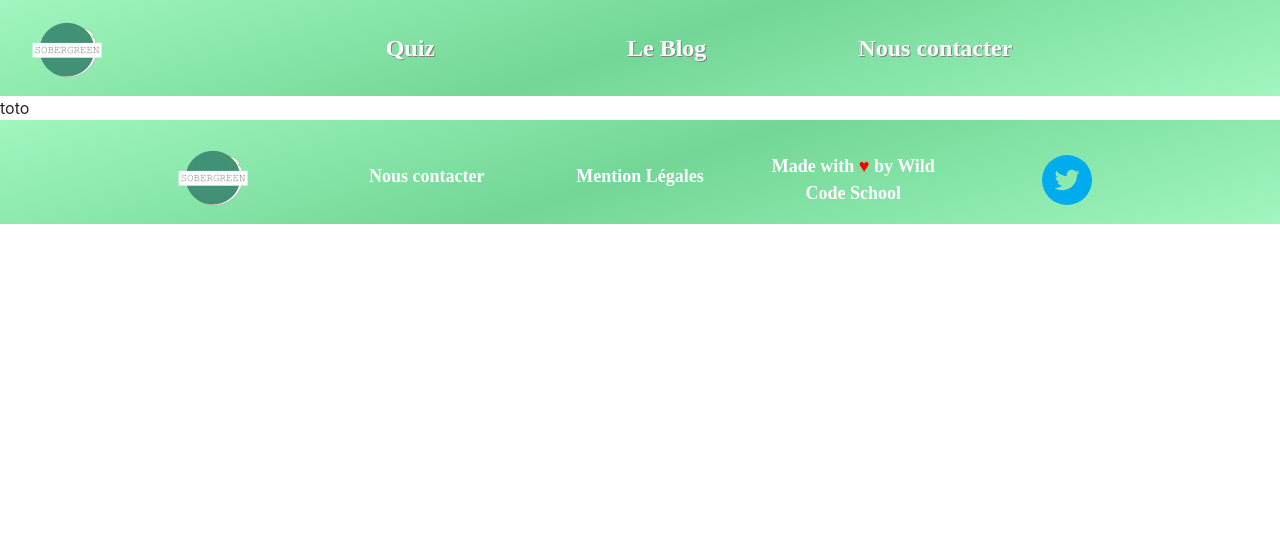
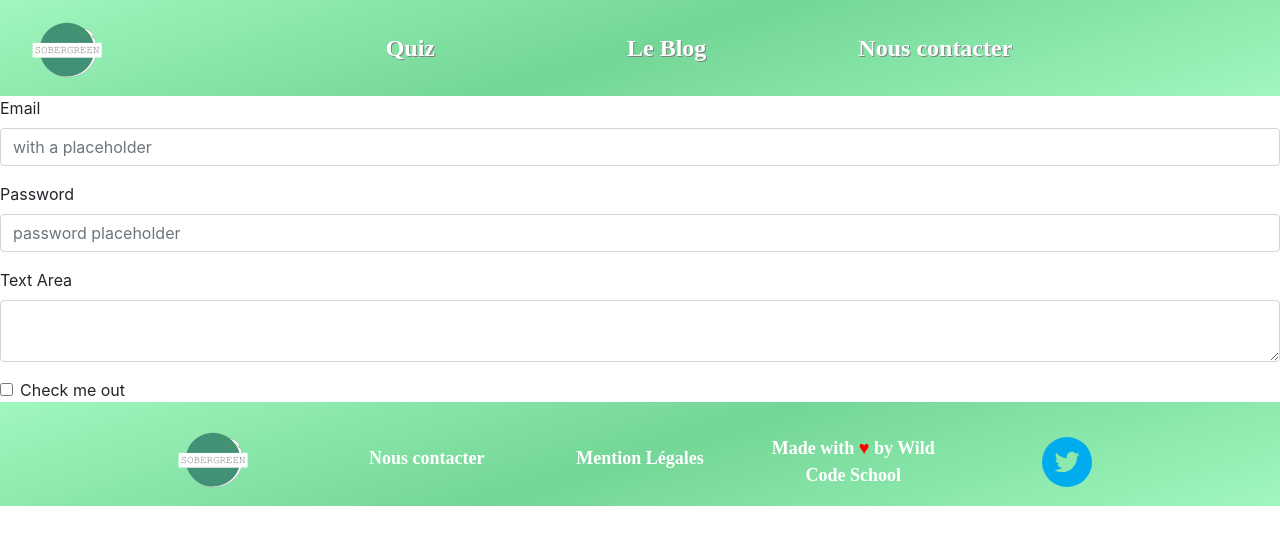
Before and after one commit to EKimpe/GreenSober-Hackathon, a React (Create React App) app: page /contact in a window 1280 px wide. Shown: the top 544 px of the page. Built offline with nearby package versions, Linux system fonts and the light colour scheme; a web font is replaced by a local one.

Commit message:
Beginning of contact form.

```diff
--- a/src/components/Blog.jsx
+++ b/src/components/Blog.jsx
@@ -13,7 +13,7 @@ import {
   Col
 } from "reactstrap";
 
-const Example = props => {
+const Blog = props => {
   return (
     <Container>
       <Row>
@@ -142,4 +142,4 @@ const Example = props => {
   );
 };
 
-export default Example;
+export default Blog;
--- a/src/components/Contact.jsx
+++ b/src/components/Contact.jsx
@@ -1,13 +1,39 @@
-import React from 'react';
+import React from "react";
+import { Button, Form, FormGroup, Label, Input, FormText } from "reactstrap";
 
 class Contact extends React.Component {
-  constructor(props) {
-    super(props);
-    this.state = {};
-  }
-
   render() {
-    return <div>toto</div>;
+    return (
+      <Form>
+        <FormGroup>
+          <Label for="exampleEmail">Email</Label>
+          <Input
+            type="email"
+            name="email"
+            id="exampleEmail"
+            placeholder="with a placeholder"
+          />
+        </FormGroup>
+        <FormGroup>
+          <Label for="examplePassword">Password</Label>
+          <Input
+            type="password"
+            name="password"
+            id="examplePassword"
+            placeholder="password placeholder"
+          />
+        </FormGroup>
+        <FormGroup>
+          <Label for="exampleText">Text Area</Label>
+          <Input type="textarea" name="text" id="exampleText" />
+        </FormGroup>
+        <FormGroup check>
+          <Label check>
+            <Input type="checkbox" /> Check me out
+          </Label>
+        </FormGroup>
+      </Form>
+    );
   }
 }
 
```
